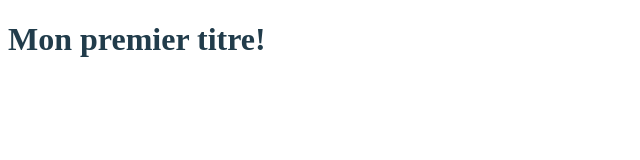
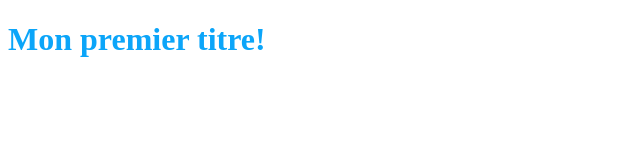
Before and after one commit to ABAKAR5161/monprojetgithub, a plain HTML site: page index.html in a window 1280 px wide. Shown: the whole page, without its empty margins (0-640 px from the left). Drawn offline with Linux system fonts and the light colour scheme.

Commit message:
changement de H1 de color noir à rgb(11,165,249)

```diff
--- a/index.css
+++ b/index.css
@@ -1,3 +1,3 @@
 h1{
-    color: rgb(33, 60, 75);
+    color: rgb(11, 165, 249);
 }
```
